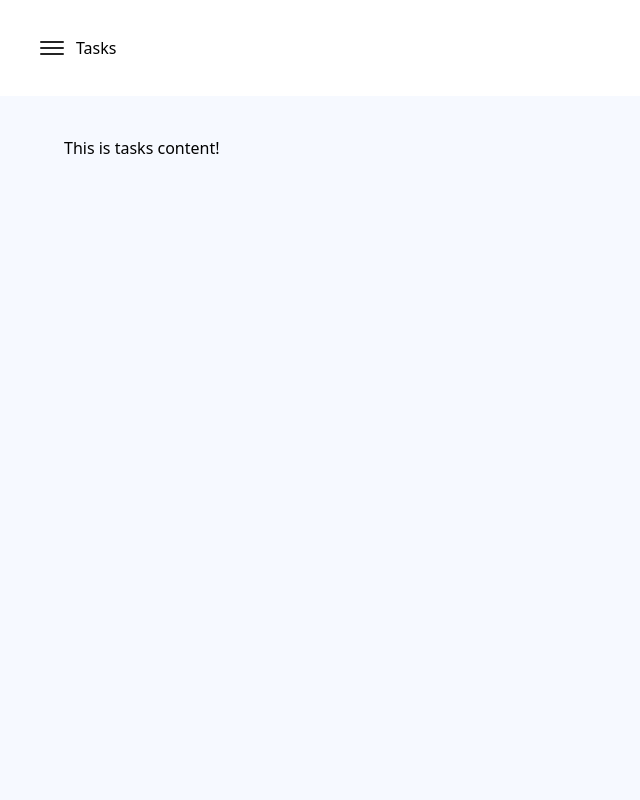
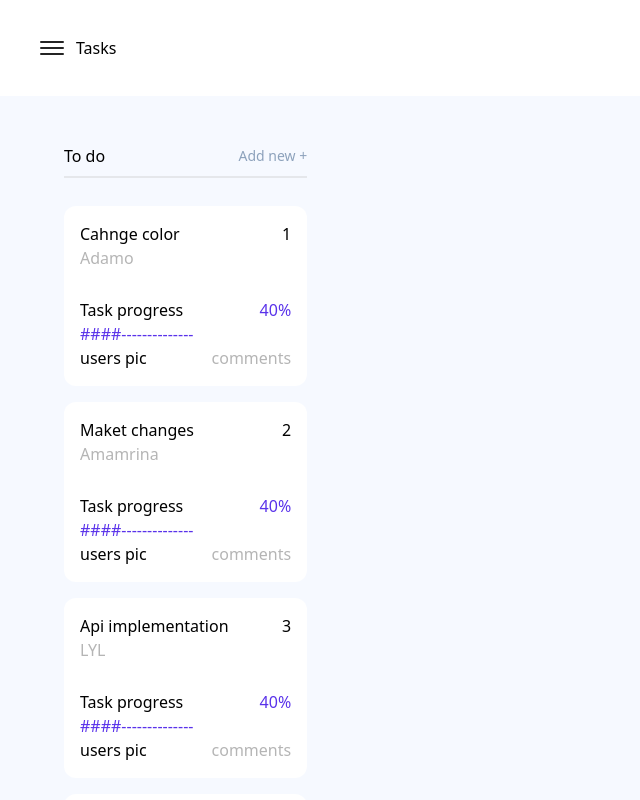
Before and after one commit to kivilands6/wdmarket-system-frontend, a React (Create React App) app: page /tasks in a window 1280 px wide. Shown: the top 800 px of the page, without its empty margins (0-640 px from the left). Built offline with nearby package versions, Linux system fonts and the light colour scheme.

Commit message:
building tasks

```diff
--- a/src/components/Tasks.js
+++ b/src/components/Tasks.js
@@ -1,9 +1,19 @@
-import React from 'react'
+import React, { useState } from 'react'
+import initialData from '../initial-data'
+import Column from './dnd/column'
 
 function Tasks() {
+    const [state, setState] = useState(initialData);
+    console.log(state)
+
   return (
     <div>
-        This is tasks content!
+        {state.columnOrder.map(columnId => {
+            const column = state.columns[columnId]
+            const tasks = column.taskIds.map(taskId => state.tasks[taskId])
+
+            return <Column key={column.id} column={column} tasks={tasks} />
+        })}
     </div>
   )
 }
--- /dev/null
+++ b/src/components/dnd/column.jsx
@@ -0,0 +1,16 @@
+import React from 'react'
+import Task from './task'
+
+export default class Column extends React.Component {
+    render() {
+        return <div className="column-container w-1/5">
+            <div className="column-container-head flex justify-between py-2 border-b-2 mb-7">
+                <h3 className="column-title text-base">{this.props.column.title}</h3>
+                <button className="add-new-btn text-sm text-[#8DA2BC]">Add new +</button>
+            </div>
+            <div className="task-list">
+                {this.props.tasks.map(task => <Task key={task.id} task={task} />)}
+            </div>
+        </div>
+    }
+}
--- /dev/null
+++ b/src/components/dnd/task.jsx
@@ -0,0 +1,24 @@
+import React from 'react'
+
+export default class Task extends React.Component {
+    render() {
+        return <div className="task-container bg-white rounded-xl p-4 mb-4">
+            <div className="task-container-header flex justify-between">
+                <h4 className="task-title">{this.props.task.title}</h4>
+                <div className="task-priority">{this.props.task.priority}</div>
+            </div>
+            <div className="task-project text-[#B5B5B5]">{this.props.task.project}</div>
+            <div className="task-container-body mt-7">
+                <div className="task-body-head flex justify-between">
+                    <div className="task-progress-title">Task progress</div>
+                    <div className="progress-percent text-[#5932EA]">40%</div>
+                </div>
+                <div className="task-content text-[#5932EA]">####--------------</div>
+            </div>
+            <div className="task-container-footer flex justify-between">
+                <div className="task-users">users pic</div>
+                <div className="task-comments text-[#B5B5B5]">comments</div>
+            </div>
+        </div>
+    }
+}
--- /dev/null
+++ b/src/initial-data.js
@@ -0,0 +1,19 @@
+const initialData = {
+    tasks: {
+        'task-1': { id: 'task-1', title: 'Cahnge color', project: 'Adamo', content: 'Change the color of the div', priority: '1' },
+        'task-2': { id: 'task-2', title: 'Maket changes',project: 'Amamrina', content: 'Change the style', priority: '2' },
+        'task-3': { id: 'task-3', title: 'Api implementation',project: 'LYL', content: 'Connect to api', priority: '3' },
+        'task-4': { id: 'task-4', title: 'Bug fix',project: 'z/s ligo', content: 'Fix the problem on mobile devices', priority: '2' },
+    },
+    columns: {
+        'column-1': {
+            id: 'column-1',
+            title: 'To do',
+            taskIds: ['task-1', 'task-2', 'task-3', 'task-4'],
+        },
+    },
+    // for future
+    columnOrder: ['column-1'],
+};
+
+export default initialData;
```
Also changed, not shown: src/App.css (line endings or trailing spaces), src/DispatchContext.js (line endings or trailing spaces), src/StateContext.js (line endings or trailing spaces), src/components/ErrorPage.js (line endings or trailing spaces), src/components/Header.js (line endings or trailing spaces), src/components/Home.js (line endings or trailing spaces), src/components/Projects.js (line endings or trailing spaces), src/components/Sidebar.js (line endings or trailing spaces).
